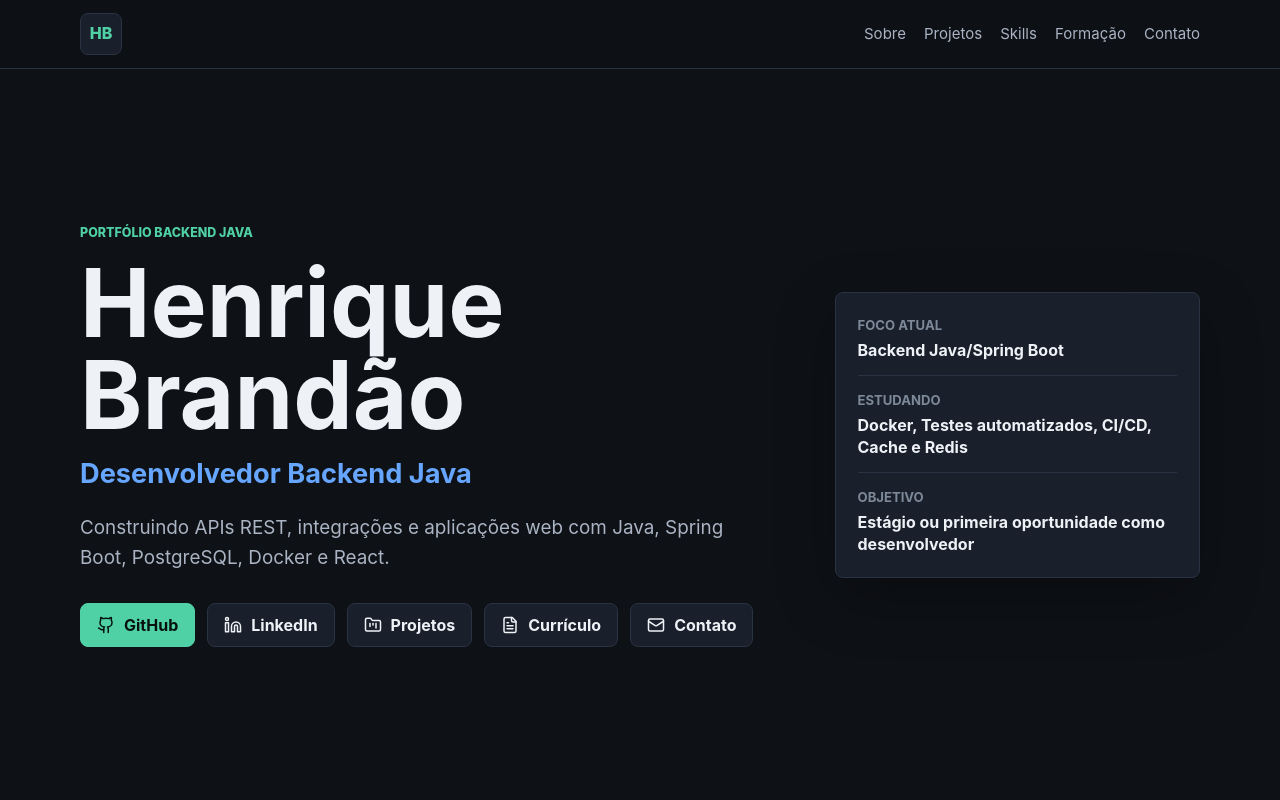
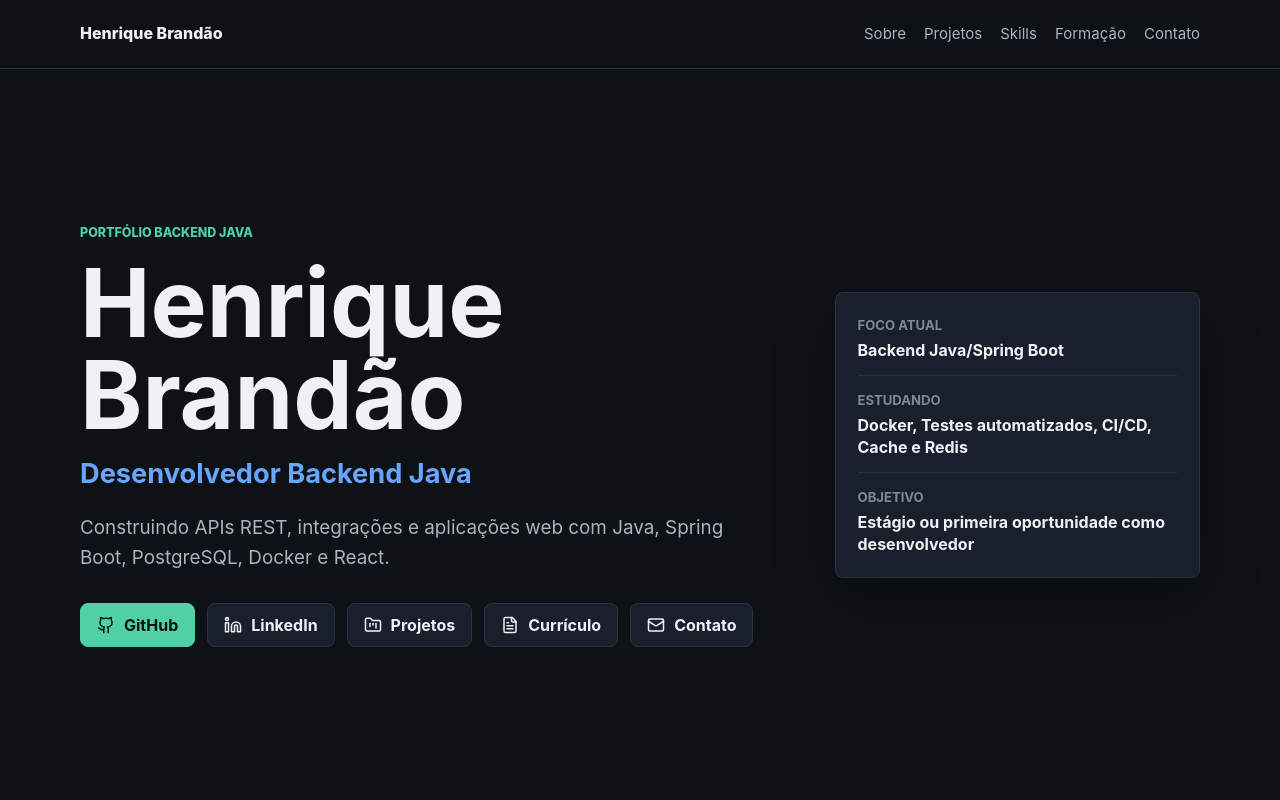
Before and after one commit to henrique-Brandao/portfolio-henrique-brandao, a React (Vite) app: page / in a window 1280 px wide. Shown: the top 800 px of the page. Built offline with nearby package versions, Linux system fonts and the light colour scheme.

Commit message:
Update header brand text

```diff
--- a/src/components/Header.jsx
+++ b/src/components/Header.jsx
@@ -11,7 +11,7 @@ function Header() {
     <header className="site-header">
       <nav className="container nav" aria-label="Navegação principal">
         <a className="brand" href="#top" aria-label="Henrique Brandão - início">
-          HB
+          Henrique Brandão
         </a>
         <div className="nav-links">
           {navItems.map((item) => (
--- a/src/index.css
+++ b/src/index.css
@@ -79,15 +79,14 @@ li + li {
 }
 
 .brand {
-  width: 42px;
-  height: 42px;
-  display: inline-grid;
-  place-items: center;
-  border: 1px solid var(--line);
-  border-radius: 8px;
-  background: var(--surface);
+  color: var(--text);
+  font-weight: 800;
+  transition: color 160ms ease;
+}
+
+.brand:hover,
+.brand:focus-visible {
   color: var(--accent);
-  font-weight: 800;
 }
 
 .nav-links {
```
